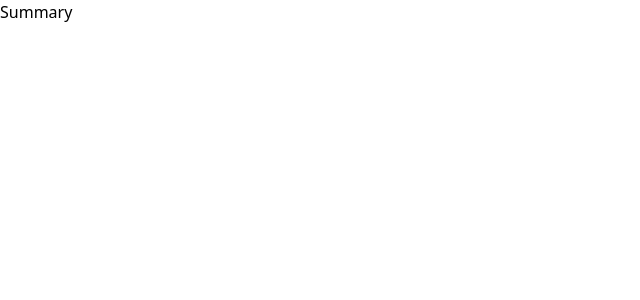
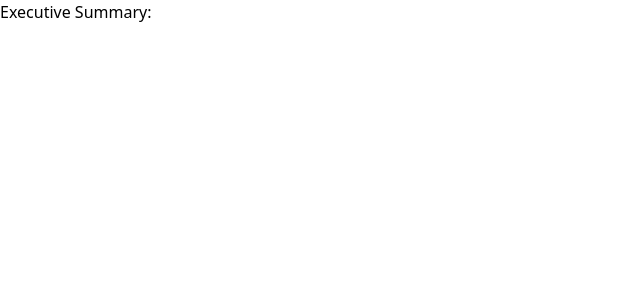
Before and after one commit to aarij-anwer/SummaryG, a Next.js app: page /components/Summary in a window 1280 px wide. Shown: the top 300 px of the page, without its empty margins (0-640 px from the left). Built offline with nearby package versions, Linux system fonts and the light colour scheme.

Commit message:
Add props to Summary component

```diff
--- a/pages/components/Summary.js
+++ b/pages/components/Summary.js
@@ -1,6 +1,16 @@
 export default function Summary(props) {
-
   return (
-      <div>Summary</div>
+    <div>
+      <div>
+        <span>Executive Summary:</span>
+        <p>{props.executiveSummary}</p>
+      </div>
+      {props.relatedContent && (
+        <div>
+          <span>Related Content:</span>
+          <a href={props.relatedContent.url}>{props.relatedContent.title}</a>
+        </div>
+      )}
+    </div>
   );
 }
```
